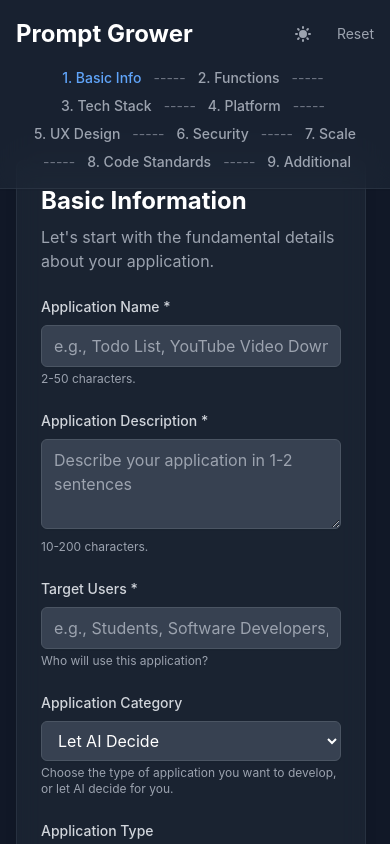
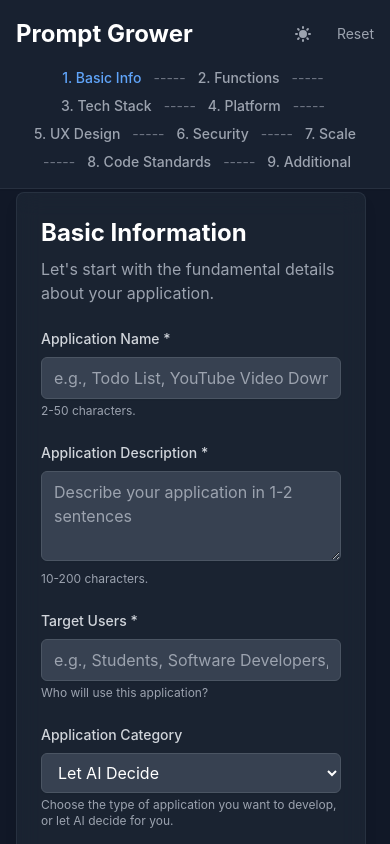
Before and after one commit to XujunNoahWang/promptgrower, a React (Vite) app: page /step/1 in a window 390 px wide. Shown: the top 844 px of the page. Built offline with nearby package versions, Linux system fonts and the light colour scheme.

Commit message:
fix: further increase mobile top padding to pt-48 - Increase mobile top padding from pt-40 to pt-48 (192px) - Ensures adequate space between fixed header and form content on mobile

```diff
--- a/src/App.tsx
+++ b/src/App.tsx
@@ -143,7 +143,7 @@ const App: React.FC = () => {
           </header>
 
           {/* Main Content */}
-          <main className="max-w-7xl mx-auto px-4 sm:px-6 lg:px-8 py-8 pt-40 sm:pt-32">
+          <main className="max-w-7xl mx-auto px-4 sm:px-6 lg:px-8 py-8 pt-48 sm:pt-32">
             {showPreview ? (
               <div className="max-w-4xl mx-auto">
                 <PreviewPane
```
